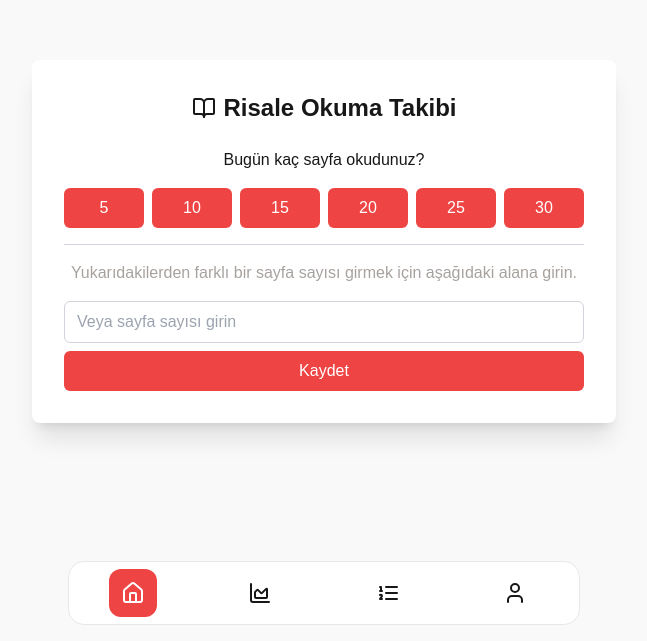
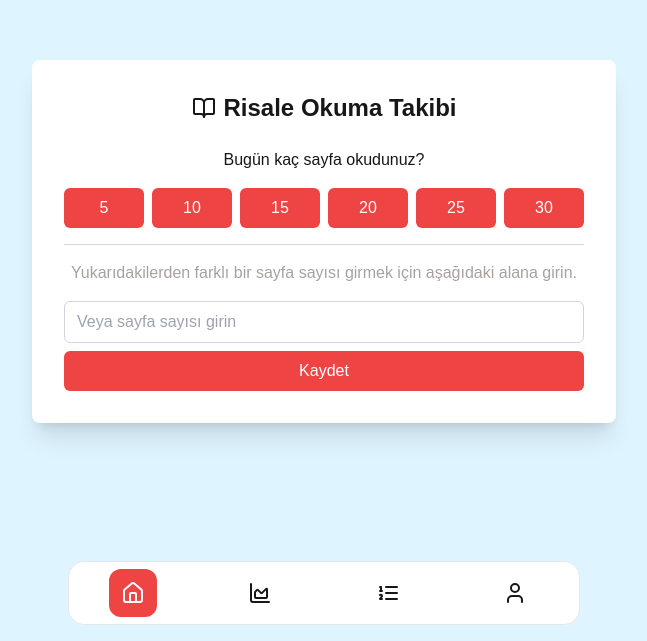
Before and after one commit to eatalay13/book_tracker, a Next.js app: page / in a window 1280 px wide. Shown: the part 159-800 px from the top of the page, without its empty margins (316-963 px from the left). Built offline with nearby package versions, Linux system fonts and the light colour scheme.

Commit message:
Refactor global CSS variables for page background color

```diff
--- a/src/styles/globals.css
+++ b/src/styles/globals.css
@@ -5,7 +5,7 @@
 :root {
   --background: #ffffff;
   --foreground: #171717;
-  --page-background: #f9f9f9;
+  --page-background: #def4ff;
 }
 
 @media (prefers-color-scheme: dark) {
--- a/src/utils/metaConfig.ts
+++ b/src/utils/metaConfig.ts
@@ -17,7 +17,7 @@ export const siteViewport: Viewport = {
   colorScheme: "light dark",
   themeColor: [
     {
-      color: "#ffffff",
+      color: "#def4ff",
       media: "(prefers-color-scheme: light)",
     },
     {
```
